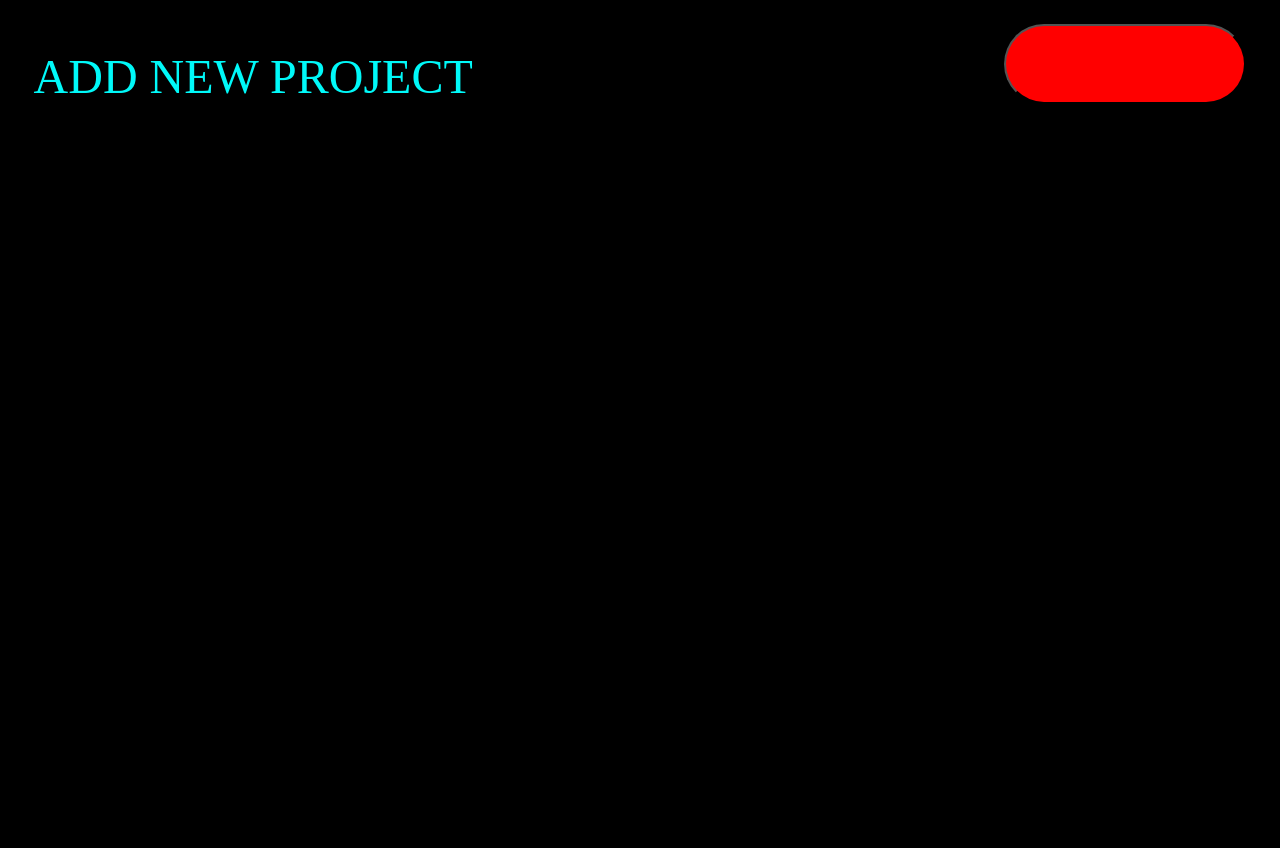
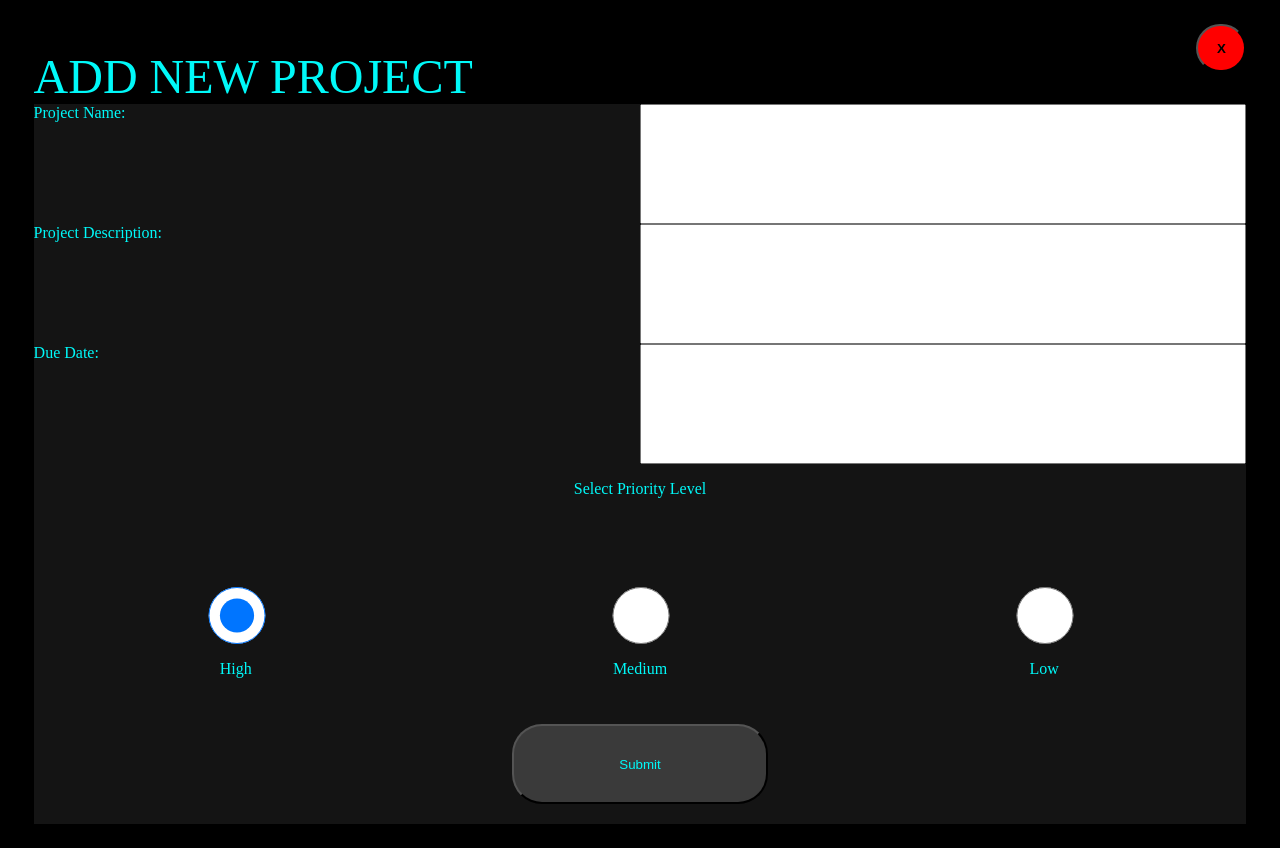
Before and after one commit to LoganB07/4-you-2-do, a website built with webpack: page src/template.html in a window 1280 px wide. Both pictures are taken after a click on the button "ADD NEW PROJECT". Built offline with nearby package versions, Linux system fonts and the light colour scheme.

Commit message:
Create form for project creation

```diff
--- a/src/home.js
+++ b/src/home.js
@@ -1,4 +1,4 @@
-import {requestJson} from "./logic.js";
+import {requestJson, recieveData} from "./logic.js";
 //Dom Manipulation for the homepage
 function loadHomepage() {
     removeAllElements();
@@ -14,6 +14,7 @@ function loadHomepage() {
     let projects = requestJson();
     console.log(projects);
 
+    if (projects != null) {
         projects.forEach(project => {
             let card = document.createElement("div");
             card.classList.add("project-card");
@@ -47,6 +48,8 @@ function loadHomepage() {
             projectListBox.appendChild(card);
 
         });
+
+    }
 }
 
 function createHeader() {
@@ -83,7 +86,7 @@ function loadProjectForm() {
     body.classList.add("project-form");
     createTitle(body);
     createCancelBtn(body);
-    //createForm(body);
+    createForm(body);
 }
 
 function createTitle(body) {
@@ -96,11 +99,114 @@ function createTitle(body) {
 function createCancelBtn(body) {
     let btn = document.createElement("button");
     btn.classList.add("cancel");
+    btn.textContent = "X";
     btn.addEventListener("click", ()=> {
         removeAllElements();
+        body.classList.remove("project-form");
         loadHomepage();
     });
     body.appendChild(btn)
+}
+
+function createForm(body) {
+    const form = document.createElement("form");
+    form.id = "p-form";
+    form.addEventListener("submit", recieveData);
+    form.addEventListener("submit", ()=>{
+        body.classList.remove("project-form")
+        loadHomepage();
+    });
+
+    //name
+    let name = document.createElement("label");
+    name.textContent = "Project Name:";
+    name.setAttribute("for", "name");
+    name.classList.add("name-label");
+    form.appendChild(name);
+
+    name = document.createElement("input");
+    name.id = "name";
+    name.setAttribute("form", "p-form");
+    name.setAttribute("name", "name");
+    form.appendChild(name);
+    //desc
+    let desc = document.createElement("label");
+    desc.textContent = "Project Description:";
+    desc.setAttribute("for", "desc");
+    desc.classList.add("desc-label");
+    form.appendChild(desc);
+
+    desc = document.createElement("input");
+    desc.id = "desc";
+    desc.setAttribute("form", "p-form");
+    desc.setAttribute("name", "desc");
+    form.appendChild(desc);
+    //due
+    let date = document.createElement("label");
+    date.textContent = "Due Date:";
+    date.setAttribute("for", "date");
+    date.classList.add("date-label");
+    form.appendChild(date);
+
+    date = document.createElement("input");
+    date.id = "date";
+    date.setAttribute("form", "p-form");
+    date.setAttribute("name", "date");
+    form.appendChild(date);
+    //priority
+    let priorityLabel = document.createElement("p");
+    priorityLabel.textContent = "Select Priority Level";
+    priorityLabel.classList.add("pr-label");
+    form.appendChild(priorityLabel);
+
+    let priorityContainer = document.createElement("div");
+    priorityContainer.classList.add("pr-container");
+
+    let priority = document.createElement("input");
+    priority.setAttribute("type", "radio");
+    priority.setAttribute("name", "priority");
+    priority.setAttribute("value", "high");
+    priority.checked = true;
+    priority.id = "high";
+    priorityContainer.appendChild(priority);
+
+    priority = document.createElement("p");
+    priority.textContent = "High";
+    priorityContainer.appendChild(priority);
+
+
+    priority = document.createElement("input");
+    priority.setAttribute("type", "radio");
+    priority.setAttribute("name", "priority");
+    priority.setAttribute("value", "mid");
+    priority.id = "mid";
+    priorityContainer.appendChild(priority);
+
+    priority = document.createElement("p");
+    priority.textContent = "Medium";
+    priorityContainer.appendChild(priority);
+
+
+    priority = document.createElement("input");
+    priority.setAttribute("type", "radio");
+    priority.setAttribute("name", "priority");
+    priority.setAttribute("value", "low");
+    priority.id = "low";
+    priorityContainer.appendChild(priority);
+
+    priority = document.createElement("p");
+    priority.textContent = "Low";
+    priorityContainer.appendChild(priority);
+
+    form.appendChild(priorityContainer);
+
+    let submitBtn = document.createElement("button");
+    submitBtn.classList.add("btn", "submit");
+    submitBtn.setAttribute("formaction", "./logic.js");
+    submitBtn.textContent = "Submit";
+    form.appendChild(submitBtn);
+
+    body.appendChild(form);
 }
 
 function removeAllElements(){
--- a/src/logic.js
+++ b/src/logic.js
@@ -31,4 +31,19 @@ function addJson(item) {
     localStorage.setItem("projects", jsonString);
 }
 
-export {requestJson, addJson, Project};
+function recieveData(event) {
+    event.preventDefault();
+    const form = event.target;
+    const formData = new FormData(form);
+    let array = [];
+    for (let key of formData.entries()) {
+        console.log(key);
+        array.push(key);
+    }
+    console.log(array);
+    let project = new Project(array[0][1], array[1][1], array[2][1], array[3][1]);
+    console.log(project);
+    addJson(project);
+}
+
+export {requestJson, addJson, recieveData, Project};
--- a/src/styles.css
+++ b/src/styles.css
@@ -3,6 +3,15 @@ body {
     height: 100vh;
     display: grid;
     padding: 2vh 2vw;
+}
+
+label {
+    color: rgb(0, 249, 249);
+}
+
+p {
+    color: rgb(0, 249, 249);
+    text-align: center;
 }
 
 .homepage {
@@ -50,8 +59,8 @@ body {
     display: grid;
     grid-template-rows: 1fr 1fr;
     border-radius: 30px;
-    min-height: 30vh;
-    max-height: 30vh;
+    min-height: 150px;
+    max-height: 150px;
     padding: 0 1vw;
 }
 
@@ -80,4 +89,69 @@ body {
 .cancel {
     background-color: red;
     border-radius: 100px;
+    font-weight: 900;
+    width: 50px;
+    height: 6vh;
+    justify-self: end;
 }
+
+#p-form {
+    background-color: rgb(20, 20, 20);
+    grid-area: 2 / 1 / 3 / 3;
+    display: grid;
+    grid-template-columns: repeat(2, 1fr);
+    grid-template-rows: repeat(6, 1fr);
+}
+
+.name-label {
+    grid-area: 1/1/2/2;
+}
+
+#name {
+    grid-area: 1/2/2/3;
+}
+
+.desc-label {
+    grid-area: 2/1/3/2;
+}
+
+#desc {
+    grid-area: 2/2/3/3;
+}
+
+.due-label {
+    grid-area: 3/1/4/2;
+}
+
+#due {
+    grid-area: 3/2/4/3;
+}
+
+.pr-label {
+    grid-area: 4/1/5/3;
+}
+
+.pr-container {
+    display: grid;
+    grid-template-columns: repeat(3, 1fr);
+    grid-template-rows: repeat(2, 1fr);
+    grid-area: 5/1/6/3;
+}
+
+#high {
+    grid-area: 1/1/2/2;
+}
+
+#mid {
+    grid-area: 1/2/2/3;
+}
+
+#low {
+    grid-area: 1/3/2/4;
+}
+
+.submit {
+    grid-area: 6/1/7/3;
+    width: 20vw;
+    justify-self: center;
+}
```
Lines whose indentation alone changed are shown as unchanged.
